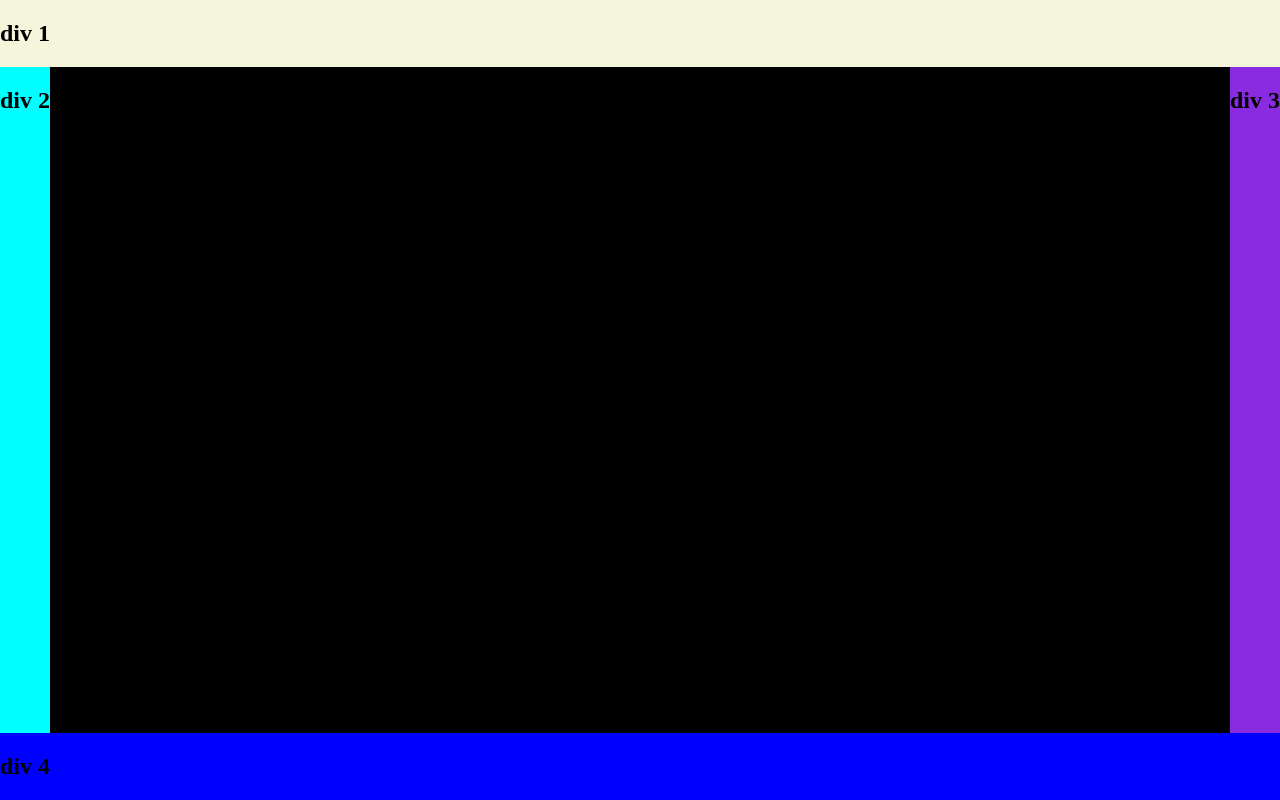
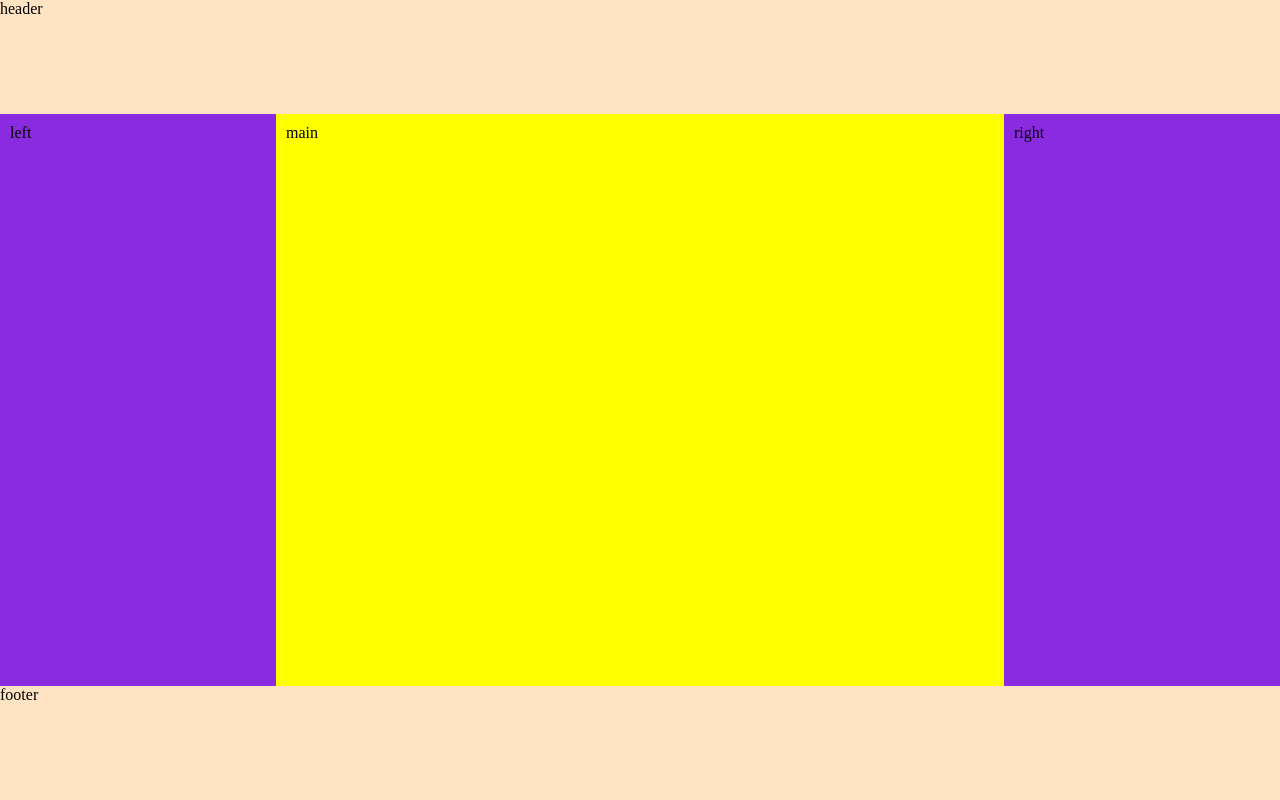
Before and after one commit to apd115/questions_solving, a plain HTML site: page Assignment/index.html in a window 1280 px wide. Drawn offline with Linux system fonts and the light colour scheme.

Commit message:
holy-grail layout

```diff
--- a/Assignment/index.css
+++ b/Assignment/index.css
@@ -6,18 +6,55 @@
     height: 100%;
 
 }
+.subContainer{
+    display:flex;
+    flex-direction:row;
+    height:100vh;
+}
 .mainContainer{
-    height:100%;
+    justify-content:space-between;
+    display:flex;
+    flex-direction: column;
+    width: 100%;
+    height: 100%;
+
+}
+.footer{
+    height:20%;
+    background-color: bisque;;
 }
 
-.subContainer{
+.header{
+ background-color: bisque;
+ height: 20%;
+
+}
+.main{
+ flex: 1;
+ background-color:yellow;
+}
+.left{
+    background-color: blueviolet;
+}
+.right{
+    background-color: blueviolet;
+}
+ .subContainer *{
+
+    padding:10px;
+    width: 20%;
+
+ }
+
+
+/* .subContainer{
     display:flex;
     flex-direction:row;
     justify-content: space-between;
     align-items: flex-start;
     height:100%;
 
-}
+} */
 
 html, body{
     margin:0;
@@ -26,23 +63,12 @@ html, body{
     height:100%;
 }
 
-.div-1{
-    background-color: beige;
-
-
+@media only screen and (max-width: 480px){
+    .subContainer{
+      flex-direction: column;
+      width: 100%;
+    }
+    .subContainer *{
+        width:100%;
+    }
 }
-.div-2{
-    background-color: aqua;
-    height: 100%;
-
-}
-.div-3{
-    background-color: blueviolet;
-    align-self: flex-end;
-    height:100%;
-
-
-}
-.div-4{
-    background-color: blue;
-}
--- a/Assignment/index.html
+++ b/Assignment/index.html
@@ -8,15 +8,15 @@
 </head>
 <body>
     <div class="mainContainer">
-      <div class="container">
-           <div class="div-1"><h2>div 1</h2></div>
 
+      <header  class="header">header</header>
       <div class="subContainer">
-           <div class="div-2"><h2> div 2</h2></div>
-           <div class="div-3"><h2>div 3</h2></div>
+      <aside class="left">left</aside>
+      <main class="main">main</main>
+      <aside class="right">right</aside>
       </div>
-           <div class="div-4"><h2>div 4</h2></div>
-    </div>
+
+      <footer class="footer">footer</footer>
 
     </div>
 
```
Also changed, not shown: JS_Interview/script.js (+12 -0 lines).
